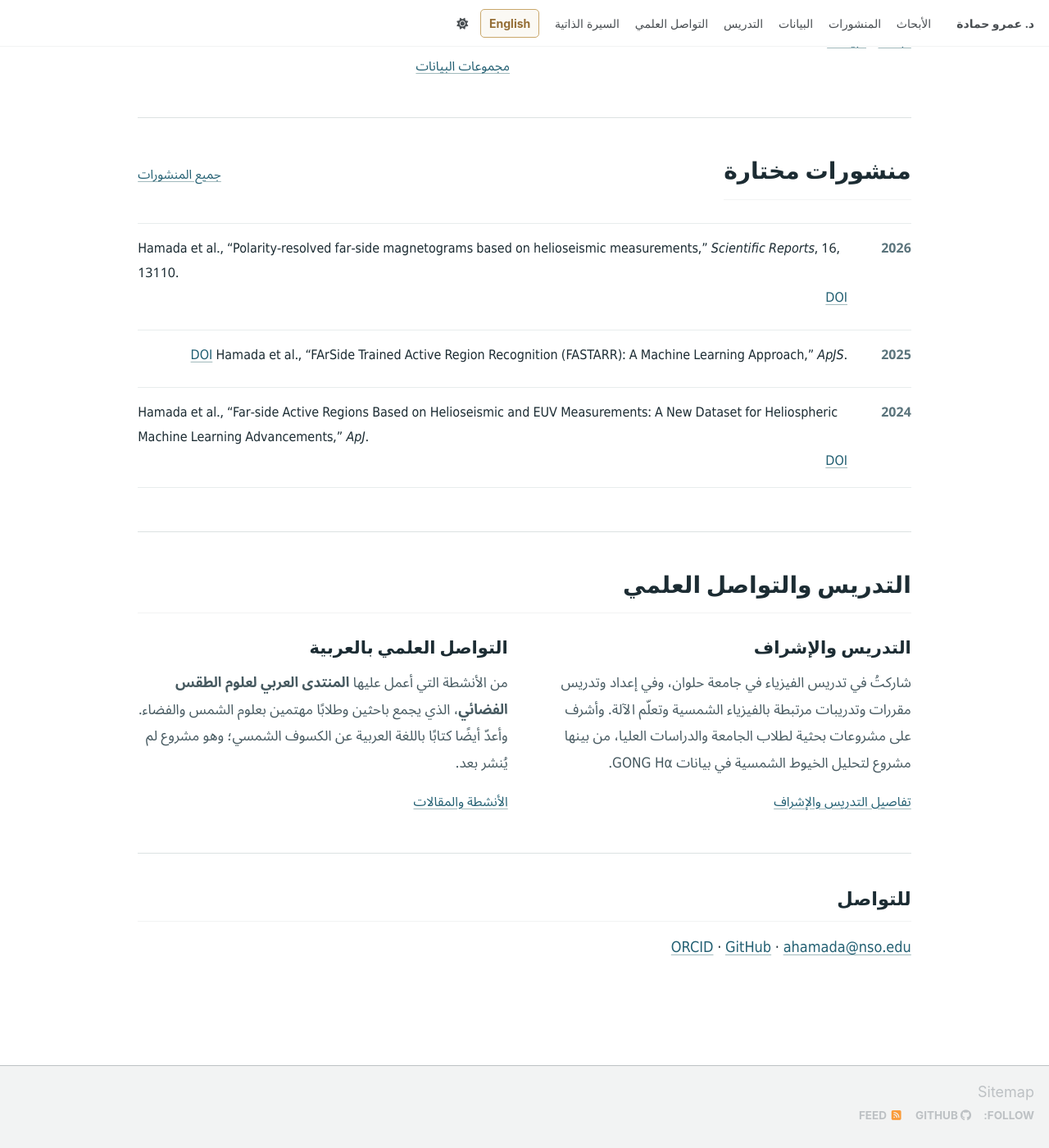
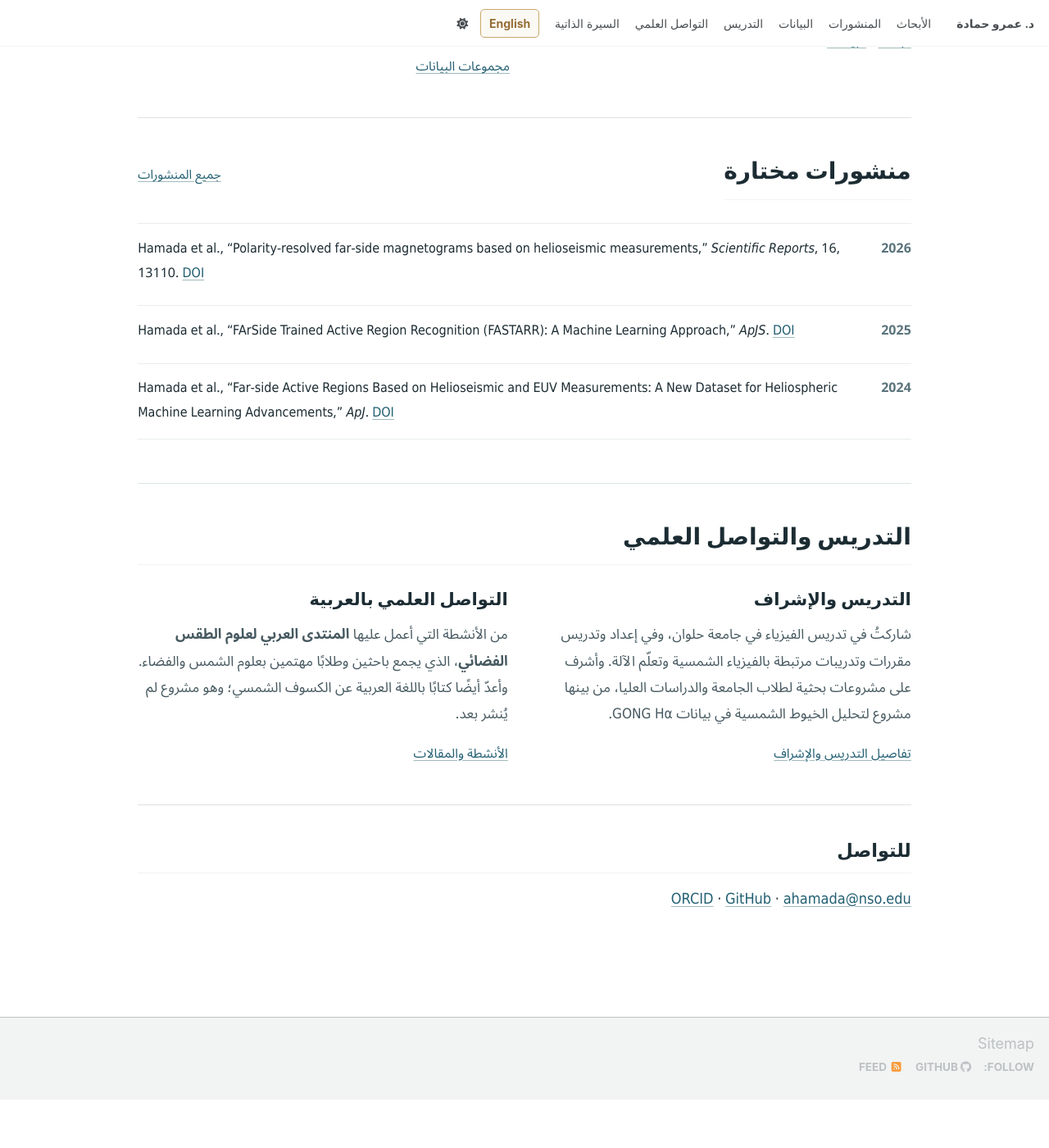
Before and after one commit to Amr1001Hamada/Amr1001Hamada.github.io, a Jekyll site: the page built from _pages/ar/index.md, in a window 1280 px wide and 1400 px high, scrolled down 1398 px. Shown: the whole window at 82% size. Built offline with Jekyll 4.4.1, drawn with Linux system fonts in a browser that asks for light colours; a script bundle is joined from its source files by our own code; library files that are not in the unit come from our copies; after the commit the page ends 2739 px from its top, so only the background shows below that.

Commit message:
Improve Latin publication citations in Arabic layout on desktop and mobile

```diff
--- a/_sass/layout/_editorial.scss
+++ b/_sass/layout/_editorial.scss
@@ -66,7 +66,9 @@
 .research-home--ar .research-feature p{line-height:2;}
 .research-home--ar .research-mast{grid-template-columns:minmax(0,1fr) 235px;}
 .research-home--ar .research-bibliography li{grid-template-columns:58px 1fr;}
-.research-home--ar .research-bibliography [lang=en]{display:inline-block;text-align:left;direction:ltr;unicode-bidi:isolate;}
+.research-home--ar .research-bibliography li > div{direction:ltr;text-align:left;unicode-bidi:isolate;}
+.research-home--ar .research-bibliography [lang=en]{display:inline;direction:ltr;unicode-bidi:isolate;}
+.research-home--ar .research-bibliography li > div > a{white-space:nowrap;}
 /* Calm, text-first Arabic inner pages, sharing the editorial style. */
 .site-ar .ah-ar-inside{max-width:840px;margin:0 auto;padding:1.5rem clamp(1rem,2.8vw,2rem) 3rem;font-size:1rem;color:#263b43;}
 .site-ar .ah-ar-inside .ah-ar-page-header{padding:0 0 1.7rem;border:0;border-bottom:1px solid #dae1e1;border-radius:0;background:none;margin-bottom:2rem;}
```
